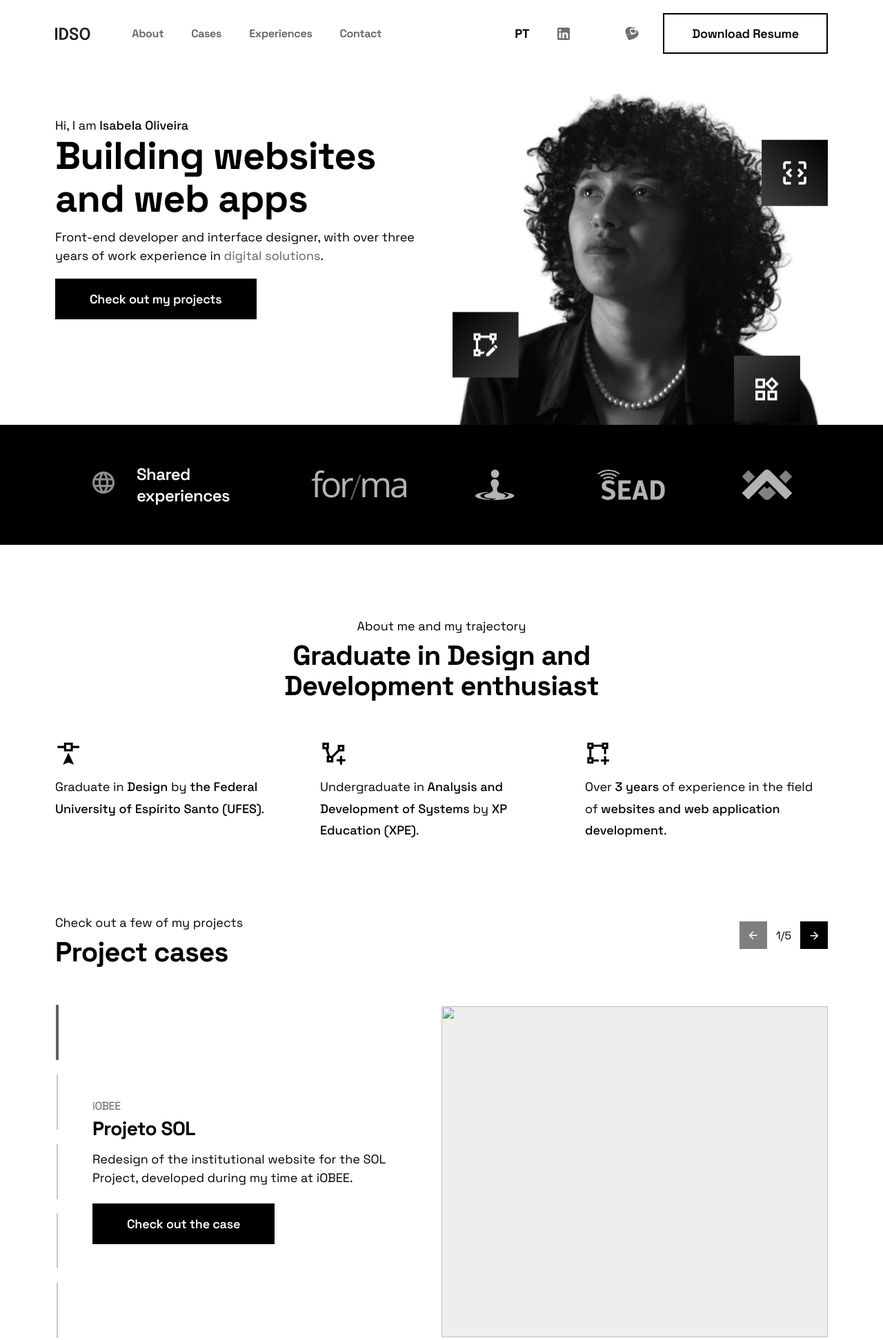
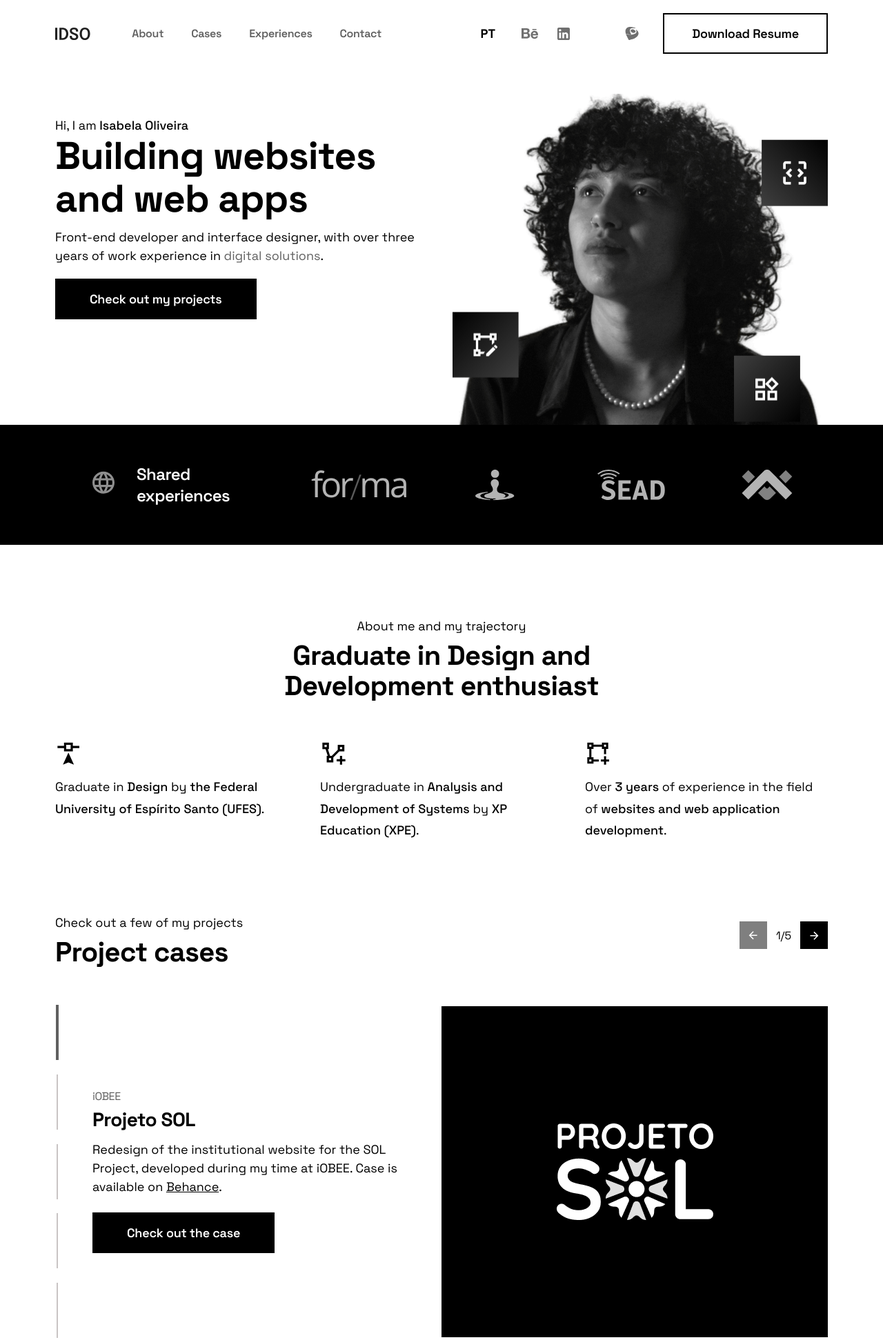
Before and after one commit to oliverids/current_portfolio, a plain HTML site: page en/index.html in a window 1280 px wide. Shown: the top 1943 px of the page at 69% size. Drawn offline with nearby package versions, Linux system fonts and the light colour scheme.

Commit message:
feat: update resumé + add behance

```diff
--- a/en/index.html
+++ b/en/index.html
@@ -15,7 +15,7 @@
   <script src="https://unpkg.com/aos@2.3.1/dist/aos.js"></script>
 
   <!-- META TAGS -->
-  <meta name="theme-color" content="#fff" />
+  <meta name="theme-color" content="#000" />
   <meta name="keywords" content="ui, ux, development, desenvolvimento, design, web, uxui, frontend, front-end" />
   <meta name="author" content="Isabela Oliveira" />
   <meta name="title" content="Isabela Oliveira | Front-end Developer and Designer">
@@ -65,6 +65,13 @@
             <li class="hide_span language">
               <span>Change to portuguese</span>
               <a href="../index.html" title="Change to portuguese">PT</a>
+            </li>
+            <li class="hide_span">
+              <span>behance</span>
+              <a href="https://www.behance.net/isabelaoliveira23" target="_blank" rel="noopener noreferrer"
+                title="Behance">
+                <img src="../img/icon/behance.svg" alt="">
+              </a>
             </li>
             <li class="hide_span">
               <span>Linkedin</span>
@@ -188,11 +195,11 @@
       <div id="navigation_container">
         <ul id="my-keen-slider" class="keen-slider">
           <li class="case_item keen-slider__slide">
-            <img src="img/case_sol.png" alt="">
+            <img src="../img/case_sol.png" alt="">
             <div class="case_info">
               <span>iOBEE</span>
               <h3>Projeto SOL</h3>
-              <p>Redesign of the institutional website for the SOL Project, developed during my time at iOBEE.</p>
+              <p>Redesign of the institutional website for the SOL Project, developed during my time at iOBEE. Case is available on <a href="https://www.behance.net/gallery/189510259/Projeto-SOL-UX-UI-Website-Design" target="_blank" rel="noopener noreferrer">Behance</a>.</p>
               <a href="https://projetosol-es.org.br/" target="_blank" rel="noopener noreferrer"
                 class="btn_principal">Check out the case</a>
             </div>
```
Also changed, not shown: index.html (+9 -2 lines), img/icon/behance.svg (added), 2 other files.
